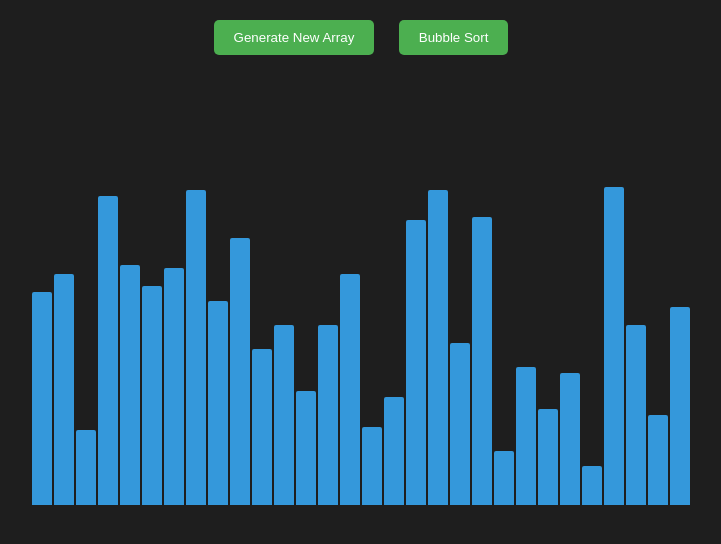
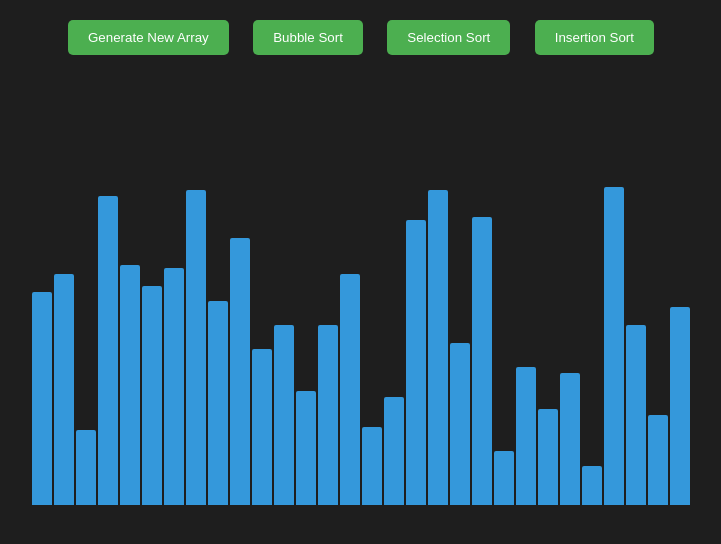
Before and after one commit to lPrincel/Sorting-Visualizer, a plain HTML site: page index.html in a window 1280 px wide. Shown: the whole page, without its empty margins (279-1000 px from the left). Drawn offline with Linux system fonts and the light colour scheme.

Commit message:
Added selection and insertion sort

```diff
--- a/index.html
+++ b/index.html
@@ -10,6 +10,8 @@
     <div id="controls">
         <button onclick="generateArray()">Generate New Array</button>
         <button onclick="bubbleSort()">Bubble Sort</button>
+        <button onclick="selectionSort()">Selection Sort</button>
+        <button onclick="insertionSort()">Insertion Sort</button>
     </div>
     <div id="container"></div>
     <script src="script.js"></script>
--- a/script.js
+++ b/script.js
@@ -40,4 +40,66 @@ async function bubbleSort(){
     }
     bars[0].style.backgroundColor="#2ecc71";
 }
+
+async function selectionSort(){
+    let bars=document.getElementsByClassName("bar");
+
+    for(let i=0;i<array.length;i++){
+        let index=i;
+        bars[index].style.backgroundColor="yellow";
+        for(let j=i+1;j<array.length;j++){
+            bars[j].style.backgroundColor="red";
+            await sleep(50);
+            if(array[j]<array[index]){
+                bars[index].style.backgroundColor="#3498db";
+                index=j;
+                bars[index].style.backgroundColor="yellow";
+            }
+            if(index!=j) bars[j].style.backgroundColor="#3498db";
+        }
+        if(index!=i){
+            let temp=array[i];
+            array[i]=array[index];
+            array[index]=temp;
+
+            bars[i].style.height=`${array[i]*3}px`;
+            bars[index].style.height=`${array[index]*3}px`;
+
+            bars[index].style.backgroundColor="#3498db";
+        }
+        bars[i].style.backgroundColor="#2ecc71";
+    }
+}
+
+async function insertionSort(){
+    let bars=document.getElementsByClassName("bar");
+    bars[0].style.backgroundColor = "#2ecc71";
+
+    for(let i=1;i<array.length;i++){
+        let key=array[i];
+        let j=i-1;
+
+        bars[i].style.backgroundColor = "yellow";
+        await sleep(50);
+
+        while(j>=0 && array[j]>key){
+            bars[j].style.backgroundColor = "red";
+
+            array[j+1]=array[j];
+            bars[j + 1].style.height = `${array[j] * 3}px`;
+
+            await sleep(50);
+
+            bars[j].style.backgroundColor = "#2ecc71";
+            j--;
+        }
+
+        array[j+1]=key;
+        bars[j + 1].style.height = `${key * 3}px`;
+
+        bars[j+1].style.backgroundColor="#2ecc71";
+
+        bars[i].style.backgroundColor = "#2ecc71";
+    }
+}
 generateArray();
```
